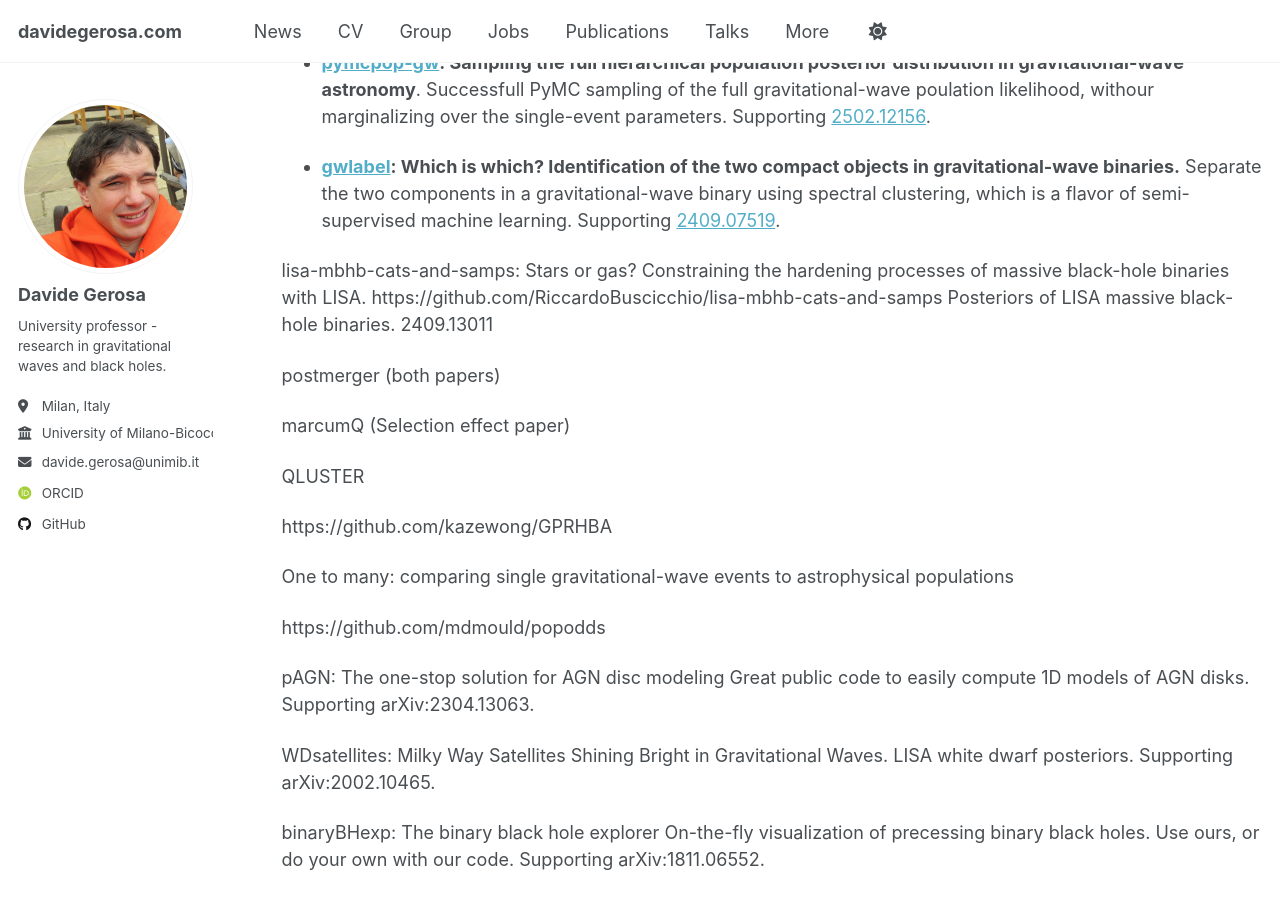
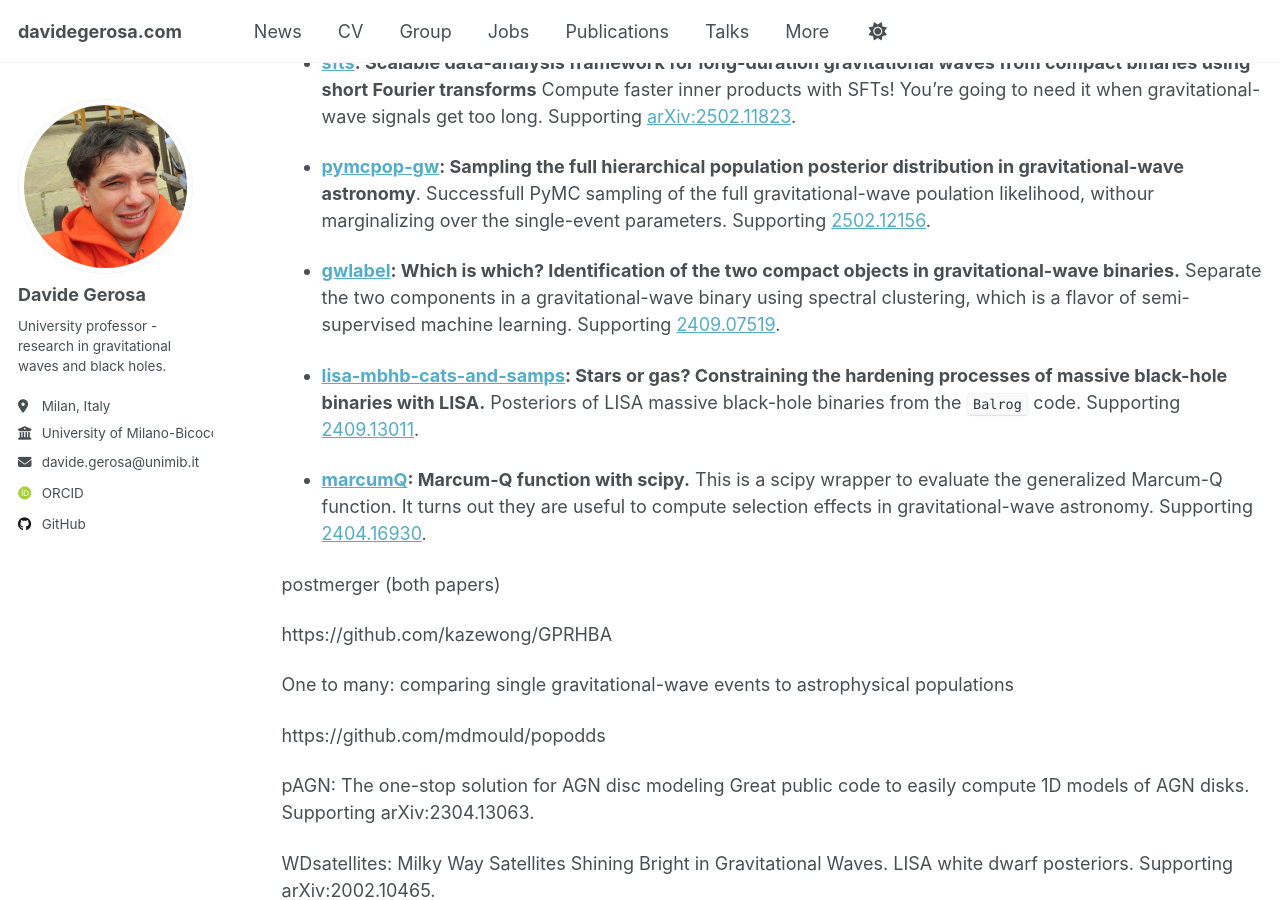
Before and after one commit to dgerosa/website, a Jekyll site: the page built from _pages/more.md, in a window 1280 px wide and 900 px high, scrolled down 1925 px. Built offline with Jekyll 4.4.1, drawn with Linux system fonts in a browser that asks for light colours; some web fonts are replaced; some of the changed text lies outside the part shown.

Commit message:
Sun Jun  8 22:17:41 CEST 2025

```diff
--- a/_pages/more.md
+++ b/_pages/more.md
@@ -55,6 +55,8 @@
 - **[gwdet](https://github.com/dgerosa/gwdet): Detectability of gravitational-wave signals from compact binary coalescences.**
 Python module to compute the probability that a gravitational-signal will be detected averaging over sky location and detector antenna pattern, using a simple SNR cut. Initially develped for [arXiv:1806.08365](https://arxiv.org/abs/1806.08365) then used in many papers.
 
+- **[QLUSTER](https://github.com/mdmould/qluster): Quick clusters of merging black holes.** Toy model for the evolution of black hole binaries in star clusters, with a specific focus on hierarchical mergers. The code is described in [arXiv:2305.04987](https://arxiv.org/abs/2305.04987). Key results were reported in [arXiv:2305.04987](https://arxiv.org/abs/2305.04987) and [arXiv:2305.04987](https://arxiv.org/abs/2305.04987).
+
 - **[pdetclassifier](https://github.com/dgerosa/pdetclassifier): Gravitational-wave selection effects using neural-network classifiers**
 Training samples and pre-trained neural networks to estimate the LIGO/Virgo detectability. Supporting
 [arXiv:2007.06585](https://arxiv.org/abs/2007.06585).
@@ -97,15 +99,18 @@
 - **[gwlabel](https://github.com/dgerosa/gwlabel): Which is which? Identification of the two compact objects in gravitational-wave binaries.** Separate the two components in a gravitational-wave binary using spectral clustering, which is a flavor of semi-supervised machine learning. Supporting
 [2409.07519](https://arxiv.org/abs/2409.07519).
 
-lisa-mbhb-cats-and-samps: Stars or gas? Constraining the hardening processes of massive black-hole binaries with LISA.
-https://github.com/RiccardoBuscicchio/lisa-mbhb-cats-and-samps
-Posteriors of LISA massive black-hole binaries. 2409.13011
+- **[lisa-mbhb-cats-and-samps](https://github.com/RiccardoBuscicchio/lisa-mbhb-cats-and-samps): Stars or gas? Constraining the hardening processes of massive black-hole binaries with LISA.** Posteriors of LISA massive black-hole binaries from the `Balrog` code. Supporting
+[2409.13011](https://arxiv.org/abs/2409.13011).
+
+- **[marcumQ](https://github.com/dgerosa/marcumq): Marcum-Q function with scipy.** This is a scipy wrapper to evaluate the generalized Marcum-Q function. It turns out they are useful to compute selection effects in gravitational-wave astronomy. Supporting
+[2404.16930](https://arxiv.org/abs/2404.16930).
+
+
+
+
 
 postmerger (both papers)
 
-marcumQ (Selection effect paper)
-
-QLUSTER
 
 https://github.com/kazewong/GPRHBA
 
```
